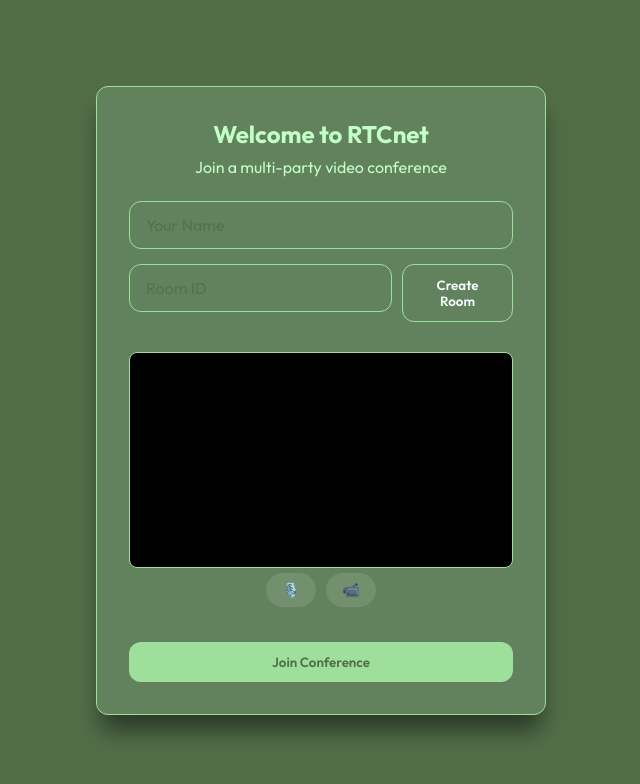
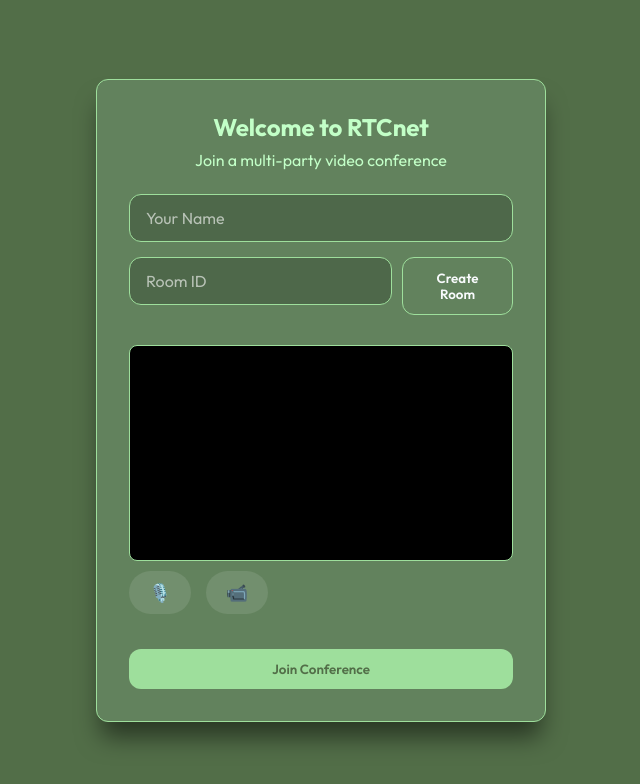
Before and after one commit to sagara-pathum/jamsync, a plain HTML site: page index.html in a window 1280 px wide. Shown: the whole page, without its empty margins (319-959 px from the left). Drawn offline with Linux system fonts and the light colour scheme.

Commit message:
room creation bug fk

```diff
--- a/css/style.css
+++ b/css/style.css
@@ -106,15 +106,17 @@ body {
 
 .preview-controls {
     display: flex;
-    justify-content: center;
-    gap: 10px;
-    margin-top: -10px;
+    justify-content: flex-start;
+    gap: 15px;
+    margin-top: -5px;
     margin-bottom: 20px;
+    width: 100%;
 }
 
 .preview-controls .control-btn {
-    padding: 8px 16px;
-    font-size: 0.9rem;
+    padding: 10px 20px;
+    font-size: 1.1rem;
+    border-radius: 30px;
 }
 
 /* Main Workspace */
@@ -185,9 +187,15 @@ input[type="text"] {
     transition: border-color 0.2s;
 }
 
+/* Ensure lobby inputs have readable text and contrast */
+.lobby-form input[type="text"] {
+    background-color: rgba(0, 0, 0, 0.2);
+    color: #ffffff;
+}
+
 input[type="text"]::placeholder {
-    color: var(--bg-darker);
-    opacity: 0.8;
+    color: #ffffff;
+    opacity: 0.6;
 }
 
 input[type="text"]:focus {
--- a/js/main.js
+++ b/js/main.js
@@ -113,14 +113,17 @@ function handleJoinConference() {
     });
 }
 
-lobbyJoinBtn.addEventListener('click', handleJoinConference);
+if (lobbyJoinBtn) lobbyJoinBtn.addEventListener('click', handleJoinConference);
 
+if (generateRoomBtn) {
     generateRoomBtn.addEventListener('click', () => {
         // Generate a new ID and put it in the input field
-    joinRoomIdInput.value = generateId();
+        if (joinRoomIdInput) joinRoomIdInput.value = generateId();
     });
+}
 
 // Preview Controls
+if (previewToggleAudioBtn) {
     previewToggleAudioBtn.addEventListener('click', () => {
         isMuted = !isMuted;
         toggleAudio(!isMuted);
@@ -134,6 +137,7 @@ previewToggleAudioBtn.addEventListener('click', () => {
         }
 
         // Sync main toggle UI to match Lobby choice
+        if (toggleAudioBtn) {
             if (isMuted) {
                 toggleAudioBtn.innerHTML = '<span class="icon">🔇</span> Unmute';
                 toggleAudioBtn.classList.add('muted');
@@ -141,8 +145,11 @@ previewToggleAudioBtn.addEventListener('click', () => {
                 toggleAudioBtn.innerHTML = '<span class="icon">🎙️</span> Mute';
                 toggleAudioBtn.classList.remove('muted');
             }
+        }
     });
+}
 
+if (previewToggleVideoBtn) {
     previewToggleVideoBtn.addEventListener('click', () => {
         isVideoOff = !isVideoOff;
         toggleVideo(!isVideoOff);
@@ -156,6 +163,7 @@ previewToggleVideoBtn.addEventListener('click', () => {
         }
 
         // Sync main toggle UI to match Lobby choice
+        if (toggleVideoBtn) {
             if (isVideoOff) {
                 toggleVideoBtn.innerHTML = '<span class="icon">🙈</span> Video On';
                 toggleVideoBtn.classList.add('muted');
@@ -163,7 +171,9 @@ previewToggleVideoBtn.addEventListener('click', () => {
                 toggleVideoBtn.innerHTML = '<span class="icon">📹</span> Video Off';
                 toggleVideoBtn.classList.remove('muted');
             }
+        }
     });
+}
 
 if (copyRoomBtn) {
     copyRoomBtn.addEventListener('click', () => {
```
Lines whose indentation alone changed are shown as unchanged.
